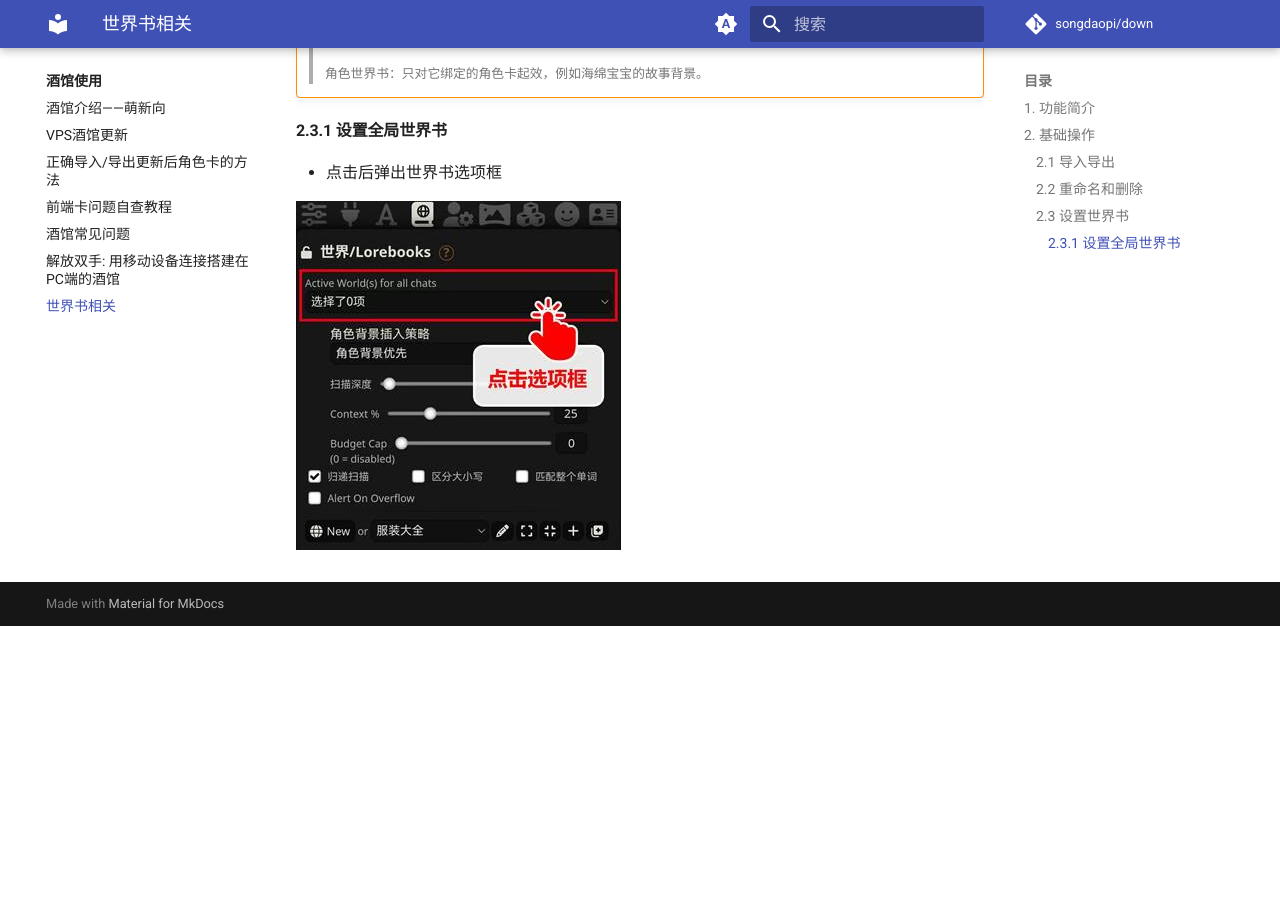
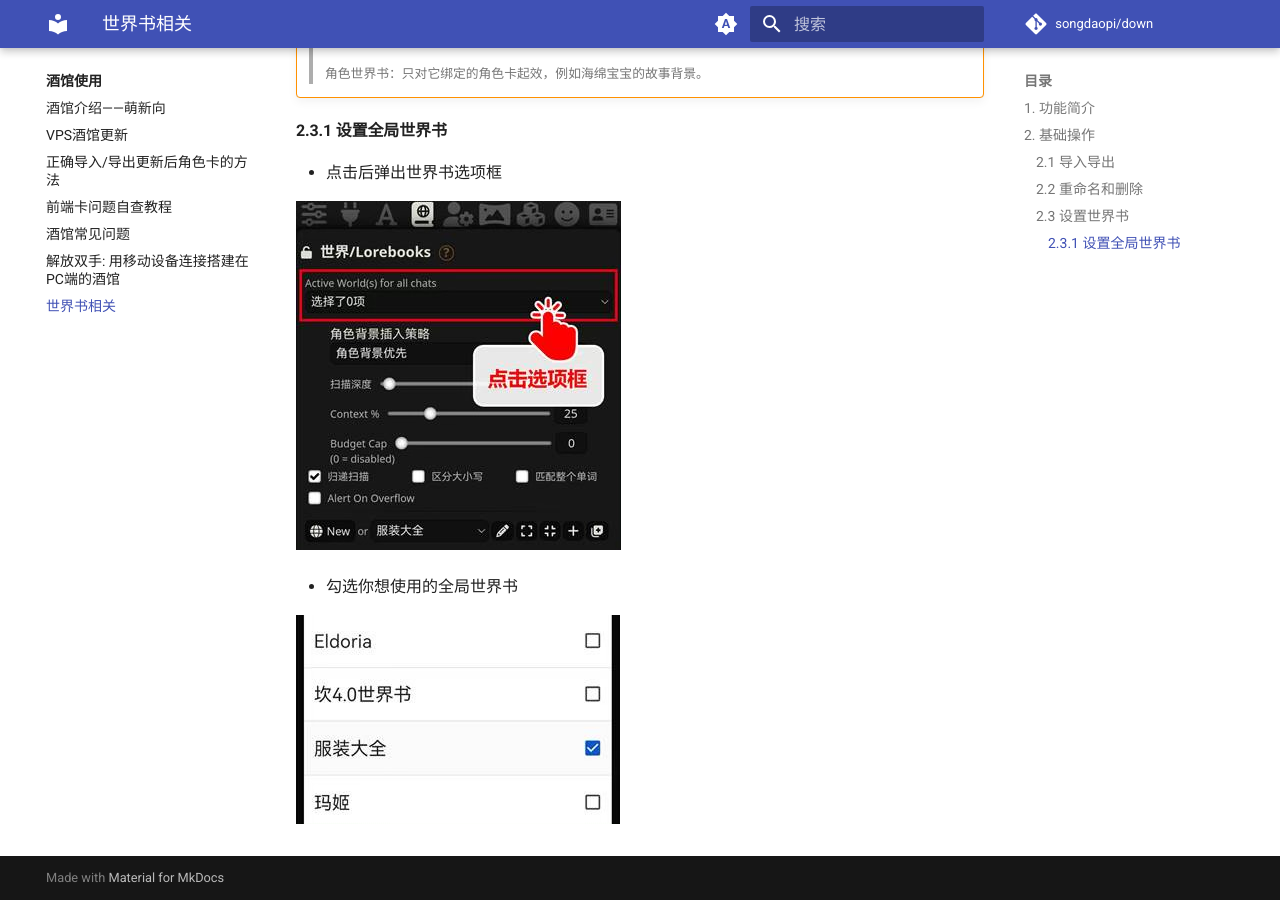
Before and after one commit to supmamamamma/baoleinao, an MkDocs documentation site: the page built from docs/silly/lorebook.md, in a window 1280 px wide and 900 px high, scrolled down 3152 px. Built offline with MkDocs 1.6.1 and Material for MkDocs 9.7.7, drawn with Linux system fonts in a browser that asks for light colours; comment, search, counter and statistics services are not loaded; before the commit the page ends 3778 px from its top, so only the background shows below that.

Commit message:
更新2.3.1图片

```diff
--- a/docs/silly/lorebook.md
+++ b/docs/silly/lorebook.md
@@ -69,3 +69,7 @@
 - 点击后弹出世界书选项框
 
 ![img](lorebook/5.jpeg){ loading=lazy }
+
+- 勾选你想使用的全局世界书
+
+![img](lorebook/6.jpeg){ loading=lazy }
```
Also changed, not shown: docs/silly/lorebook/6.jpeg (added).
